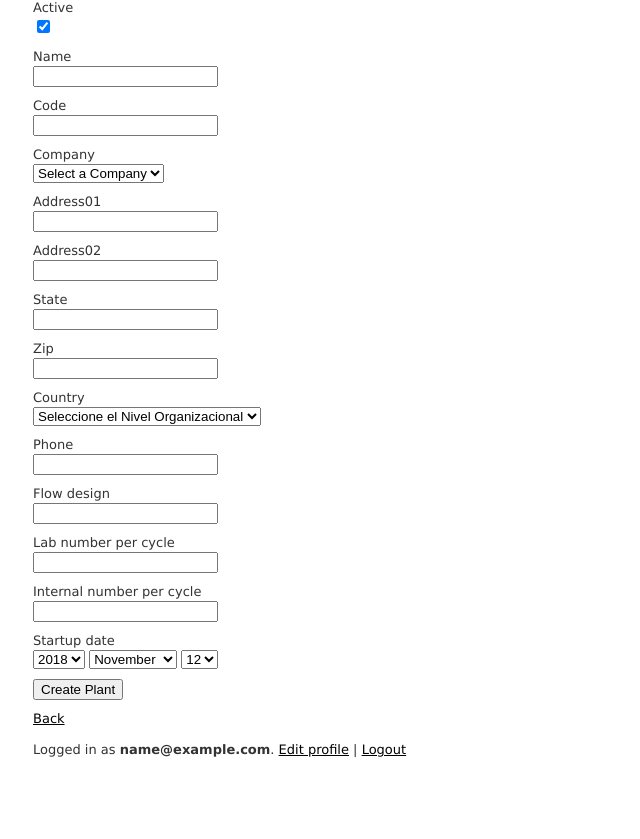
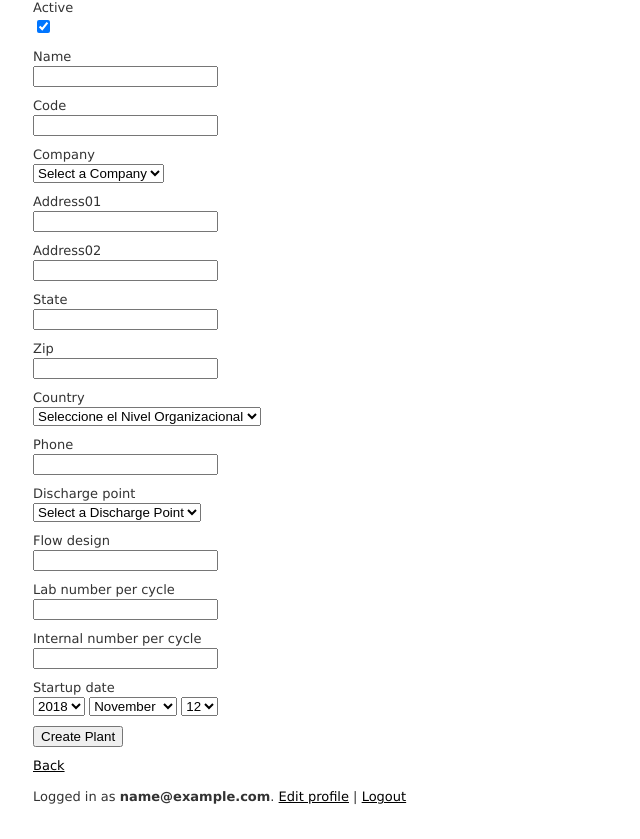
Before and after one commit to cristobaldominguez/bida_app, a Rails app: page /plants/new in a window 1280 px wide. Shown: the part 69-908 px from the top of the page, without its empty margins (0-640 px from the left). Before the commit the page ends 826 px from the top, so only its background shows below. Run offline with Rails 7, Linux system fonts and the light colour scheme; the visitor is signed in with stand-in values (Sample User, id 1); data that the repository does not hold is empty; style sheets or scripts are compiled from the project's sources.

Commit message:
Add Discharge Point Model

```diff
--- a/app/controllers/plants_controller.rb
+++ b/app/controllers/plants_controller.rb
@@ -2,6 +2,7 @@ class PlantsController < ApplicationController
   before_action :set_plant, only: [:show, :edit, :update, :destroy]
   before_action :set_companies, only: [:new, :edit, :index, :show]
   before_action :set_countries, only: [:new, :edit, :index, :show]
+  before_action :set_discharge_points, only: [:new, :edit, :show]
 
   # GET /plants
   # GET /plants.json
@@ -80,11 +81,16 @@ class PlantsController < ApplicationController
     @countries = Country.all
   end
 
+  def set_discharge_points
+    @points = DischargePoint.all
+  end
+
   def plant_params
     params.require(:plant).permit(
       :active, :name, :code, :company_id, :address01, :address02,
       :state, :zip, :phone, :flow_design, :lab_number_per_cycle,
-      :internal_number_per_cycle, :startup_date, :country_id
+      :internal_number_per_cycle, :startup_date, :country_id,
+      :discharge_point_id
     )
   end
 end
--- /dev/null
+++ b/app/models/discharge_point.rb
@@ -0,0 +1,3 @@
+class DischargePoint < ApplicationRecord
+  has_many :plants
+end
--- a/app/models/plant.rb
+++ b/app/models/plant.rb
@@ -1,6 +1,7 @@
 class Plant < ApplicationRecord
   belongs_to :company
   belongs_to :country
+  belongs_to :discharge_point
 
   # validates :company, presence: true
 end
--- a/app/views/plants/_form.html.erb
+++ b/app/views/plants/_form.html.erb
@@ -62,6 +62,11 @@
   </div>
 
   <div class="field">
+    <%= form.label :discharge_point_id %>
+    <%= form.collection_select(:discharge_point_id, @points, :id, :name, {prompt: 'Select a Discharge Point'})  %>
+  </div>
+
+  <div class="field">
     <%= form.label :flow_design %>
     <%= form.text_field :flow_design %>
   </div>
--- a/app/views/plants/index.html.erb
+++ b/app/views/plants/index.html.erb
@@ -14,6 +14,7 @@
       <th>State</th>
       <th>Zip</th>
       <th>Phone</th>
+      <th>Discharge Point</th>
       <th>Flow design</th>
       <th>Lab number per cycle</th>
       <th>Internal number per cycle</th>
@@ -34,6 +35,7 @@
         <td><%= plant.state %></td>
         <td><%= plant.zip %></td>
         <td><%= plant.phone %></td>
+        <td><%= plant.discharge_point.name %></td>
         <td><%= plant.flow_design %></td>
         <td><%= plant.lab_number_per_cycle %></td>
         <td><%= plant.internal_number_per_cycle %></td>
--- a/app/views/plants/show.html.erb
+++ b/app/views/plants/show.html.erb
@@ -51,6 +51,11 @@
 </p>
 
 <p>
+  <strong>Phone:</strong>
+  <%= @plant.discharge_point.name %>
+</p>
+
+<p>
   <strong>Flow design:</strong>
   <%= @plant.flow_design %>
 </p>
--- /dev/null
+++ b/db/migrate/20181112140525_add_discharge_point_to_plant.rb
@@ -0,0 +1,5 @@
+class AddDischargePointToPlant < ActiveRecord::Migration[5.2]
+  def change
+    add_reference :plants, :discharge_point, foreign_key: true
+  end
+end
```
Also changed, not shown: db/migrate/20181109211234_create_discharge_points.rb (added, +9 -0 lines), test/fixtures/discharge_points.yml (added, +7 -0 lines), test/models/discharge_point_test.rb (added, +7 -0 lines), db/schema.rb.
